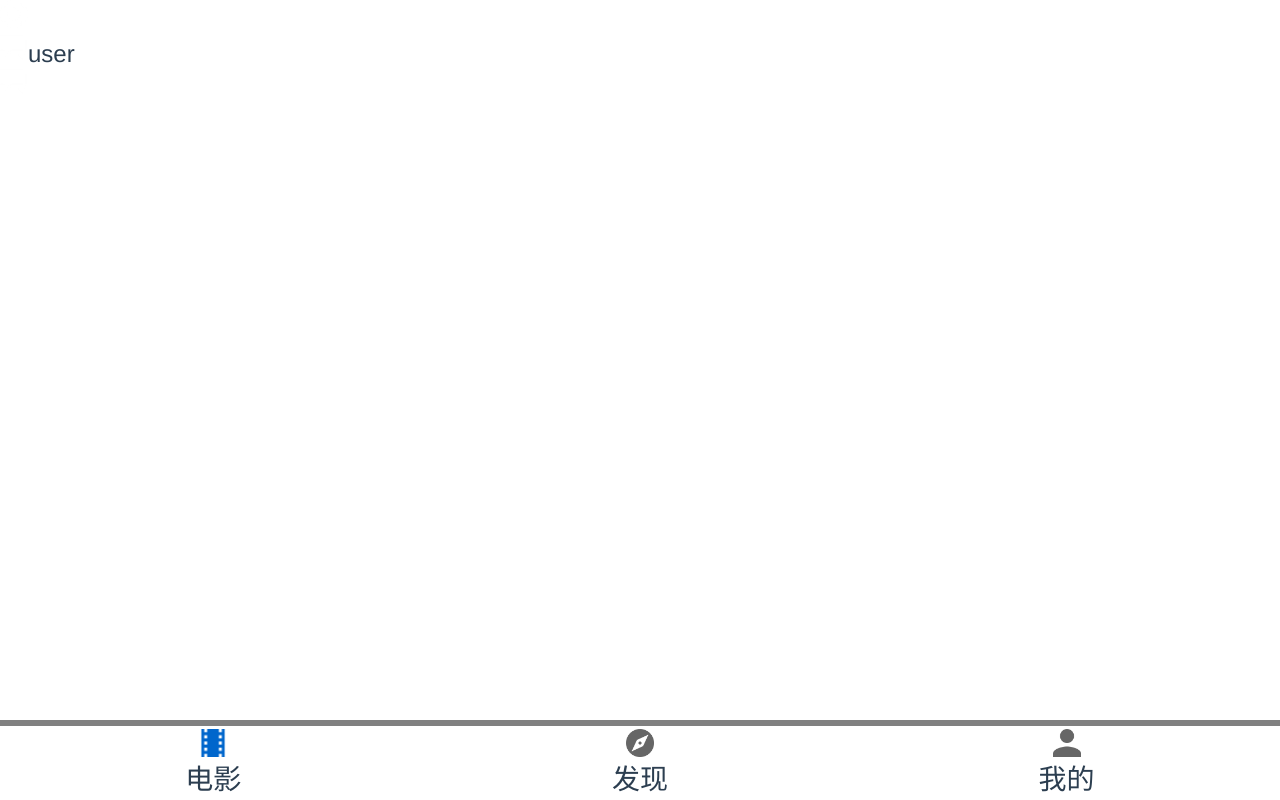
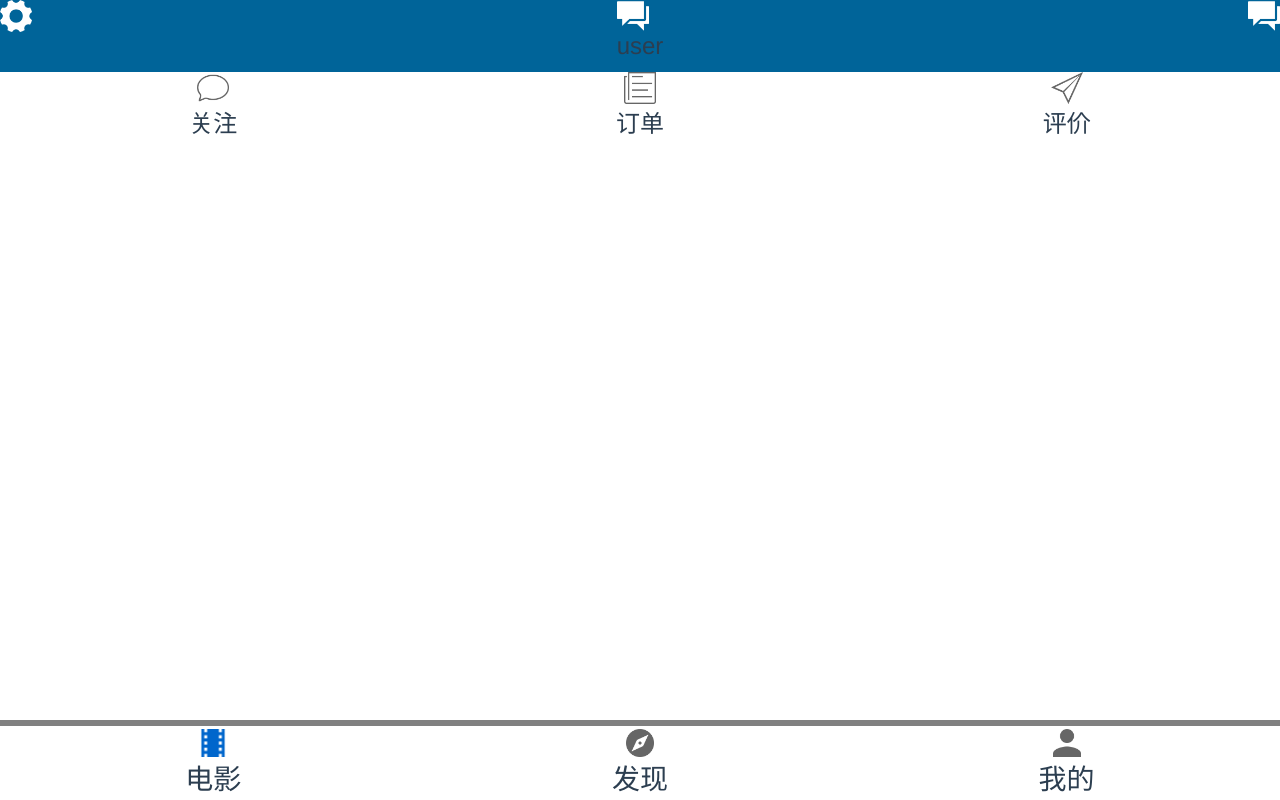
Before and after one commit to E-Tickets/Web-User-Interface, a Vue app in the folder e-tickets/: page /#/mine in a window 1280 px wide. Built offline with nearby package versions, Linux system fonts and the light colour scheme.

Commit message:
[src] News compoment added

```diff
--- a/e-tickets/src/components/DiscoverPage.vue
+++ b/e-tickets/src/components/DiscoverPage.vue
@@ -43,7 +43,7 @@ export default {
           tag: '漫威',
           category: '资讯',
           time: '1小时前',
-          image: ''
+          image: '../static/img/new0001.jpg'
         },
         {
           title: '真假难辨！《复联4》片名被曝光为《End Game》?',
--- a/e-tickets/src/components/MinePage.vue
+++ b/e-tickets/src/components/MinePage.vue
@@ -1,6 +1,6 @@
 <template>
-  <div>
-    <div>
+  <div id="mine">
+    <div id="user">
       <img src="../../static/img/setting2.png" alt="">
       <div>
         <img src="../../static/img/chat3.png" alt="">
@@ -8,7 +8,7 @@
       </div>
       <img src="../../static/img/chat3.png" alt="">
     </div>
-    <ul>
+    <ul id="XXX">
       <li v-for="(item, index) in XXX" v-bind:key="index" >
         <img v-bind:src="item.icon" alt="">
         <span>
@@ -22,14 +22,49 @@
 export default {
   data () {
     return {
-      subtags: [
-        {tag: '话题', icon: '../static/img/chat.png'},
-        {tag: '台词', icon: '../static/img/words.png'},
-        {tag: '资讯', icon: '../static/img/message.png'}
+      XXX: [
+        {tag: '关注', icon: '../static/img/chat.png'},
+        {tag: '订单', icon: '../static/img/words.png'},
+        {tag: '评价', icon: '../static/img/message.png'}
       ]
     }
   }
 }
 </script>
 <style>
+#mine {
+  width: 100%;
+  height: 100%;
+  display: flex;
+}
+#user{
+  width: 100%;
+  height: 10%;
+  display: flex;
+  flex-direction: row;
+  justify-content: space-between;
+  background-color: rgb(0, 100, 153);
+}
+
+#user div{
+  display: flex;
+  flex-direction: column;
+}
+
+#XXX {
+  display: flex;
+  flex-direction: row;
+}
+#XXX li{
+  margin: auto;
+  display: flex;
+  flex-direction: column;
+  justify-content: center;
+  align-items: center;
+}
+
+img {
+  width: 2rem;
+  height: 2rem;
+}
 </style>
--- a/e-tickets/src/components/News.vue
+++ b/e-tickets/src/components/News.vue
@@ -18,17 +18,24 @@ export default {
 </script>
 <style>
 #new {
-  width:100%;
+  width:auto;
   display: flex;
   flex-direction: row;
   border-top:0.2rem solid gray;
+  padding: 1.5rem;
 }
+
 *.text {
   width:53%;
-  padding: 1.5rem;
   display: flex;
   flex-direction: column;
   justify-content: space-between;
 }
 
+#new img{
+  width: 40%;
+  height: 80%;
+  margin: auto;
+
+}
 </style>
```
Also changed, not shown: e-tickets/static/img/new0001.jpg (added).
